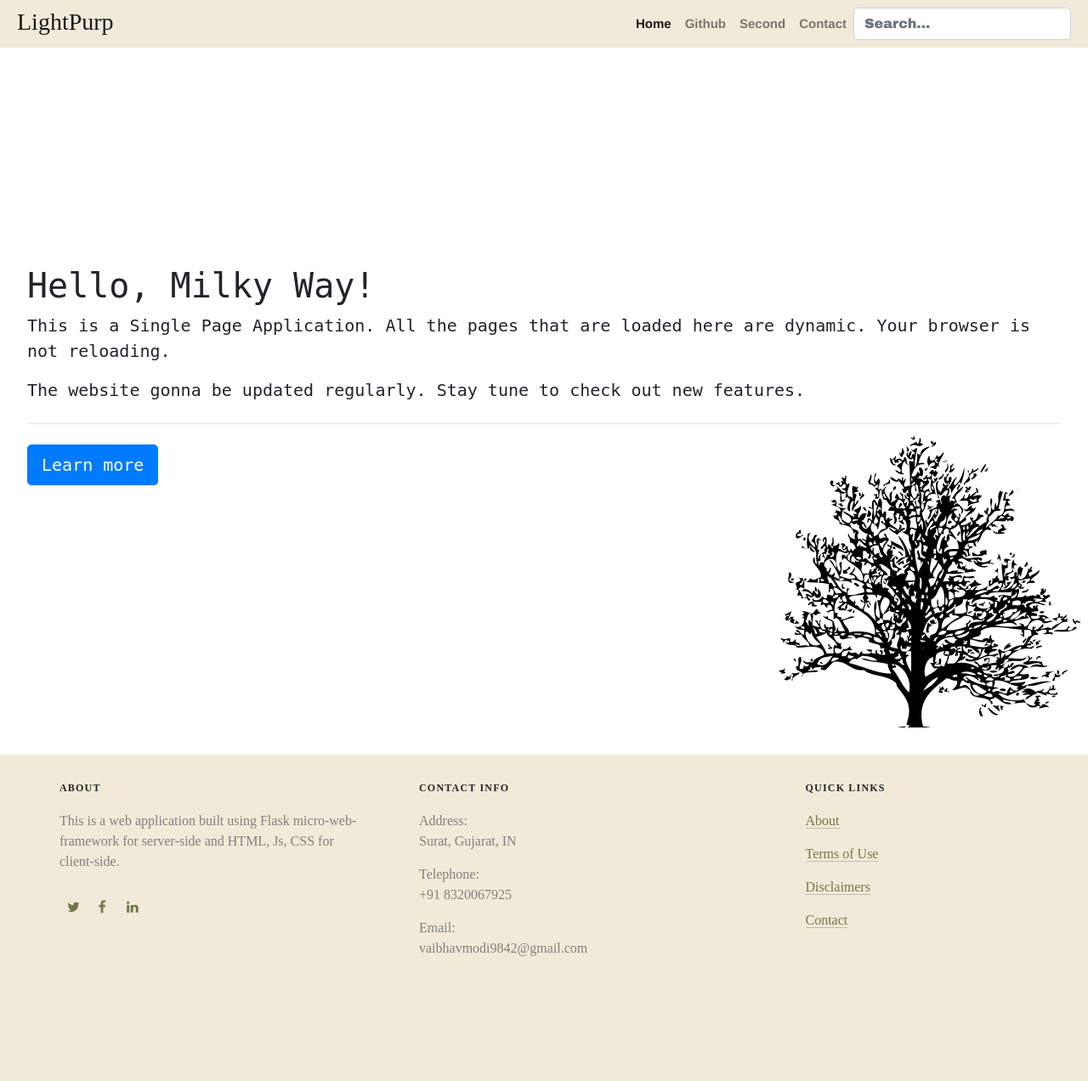
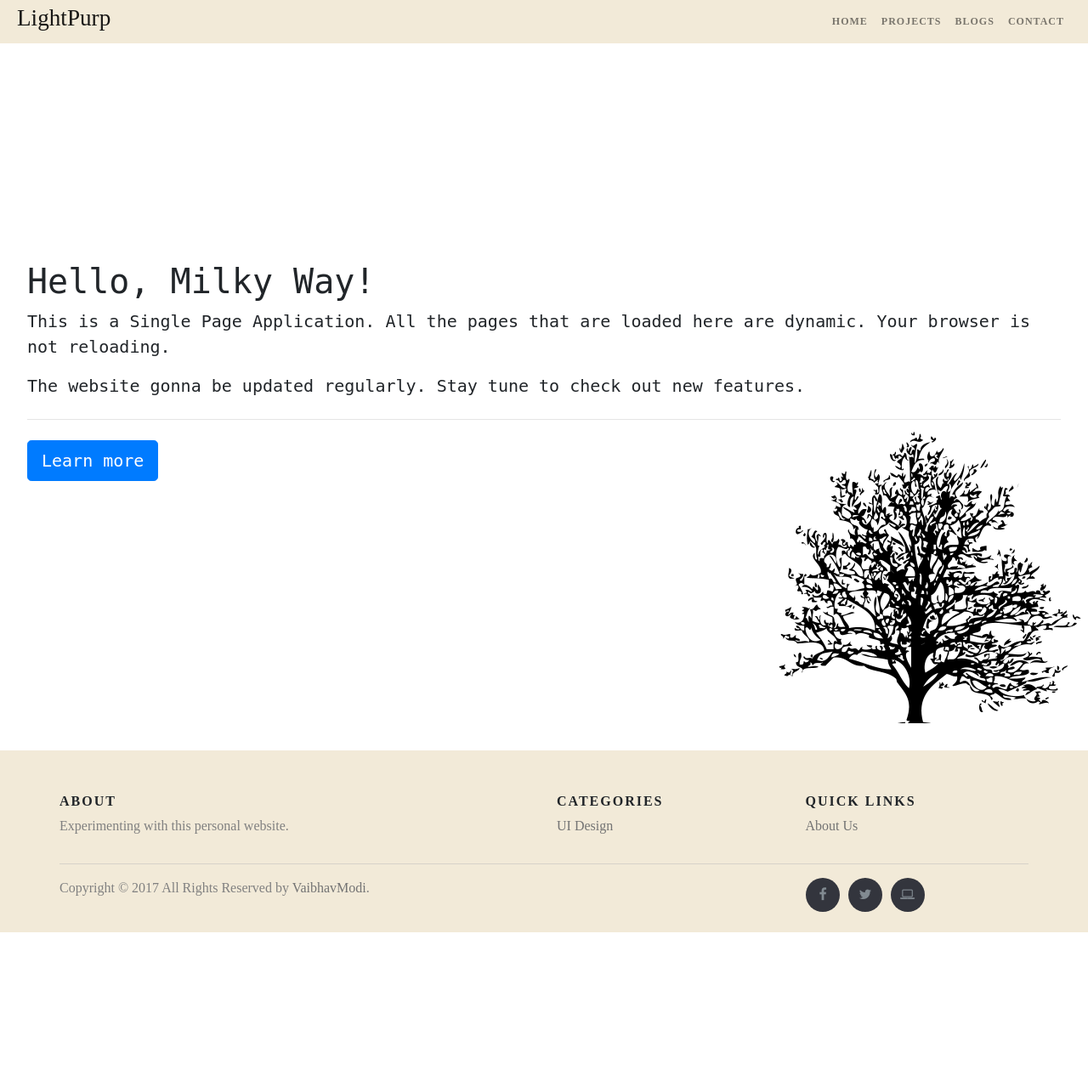
Before and after one commit to VaibhavModi/Flask_SPA, a Flask app: page / in a window 1280 px wide. Shown: the whole page at 85% size. After the commit the page ends 1097 px from the top, so only its background shows below. Run offline with Flask 2, Linux system fonts and the light colour scheme; some libraries are stand-ins or nearby versions.

Commit message:
'Testing'

```diff
--- a/app.py
+++ b/app.py
@@ -23,6 +23,10 @@ def second():
     name = "Second Page"
     return render_template('second.html', name=name)
 
+@app.route('/contact')
+def contact():
+    return render_template('contact.html')
+
 
 if __name__ == '__main__':
     #serve(app, host="0.0.0.0", port=8080)
--- a/static/main.css
+++ b/static/main.css
@@ -1,5 +1,5 @@
 html, body {
-    font-family: "Arial Black";
+    font-family: Nunito;
 }
 .carousel-inner > .item > img { width:100%; height:570px; }
 
@@ -33,13 +33,21 @@ html, body {
 }
 .navbar-brand{
     font-family: "Copperplate Gothic Light";
-    margin-top: 4px;
+    font-size: 1.70rem;
+    display: flex;
+    align-items: center;
 }
-.nav-link {
-    font-weight: bold;
-    font-size: 15px;
-    line-height: 1.4;
-    font-family: 'Helvetica Neue', Helvetica, Arial, sans-serif;
+
+.navbar-nav {
+    font-size: 12px;
+    font-weight: bolder;
+    letter-spacing: 1px;
+    text-transform: uppercase;
+}
+
+.navbar .container{
+    width: 100%;
+    white-space: nowrap;
 }
 
 .container {
@@ -57,73 +65,203 @@ html, body {
     padding:0;
 }
 
-#content{
-    min-height: calc(100vh - 40px);
+
+
+.site-footer
+{
+    background-color:#F2EAD8;
+    padding:45px 0 20px;
+    font-size:15px;
+    line-height:24px;
+    color:#737373;
 }
-
-.site-footer {
-    background-color: #F2EAD8 !important;
-    padding: 2em 0;
-    border-top: #eee;
+.site-footer p{
+    color: #808080;
+    font-size: medium;
 }
-
-.site-footer p:last-child {
-    margin-bottom: 0;
+.site-footer hr
+{
+    border-top-color:#bbb;
+    opacity:0.5
 }
-
-.site-footer a {
-    color: #71774b;
-    border-bottom: 1px solid rgba(0, 0, 0, 0.2);
+.site-footer hr.small
+{
+    margin:20px 0
 }
-
-.site-footer a:hover {
-    color: #000;
-    border-bottom: 1px solid rgba(0, 0, 0, 0.2);
-}
-
-.site-footer h3 {
-    font-size: 12px;
-    margin-bottom: 20px;
-    text-transform: uppercase;
-    letter-spacing: .1em;
+.site-footer h6
+{
+    color:#212529;
+    font-size:16px;
+    text-transform:uppercase;
+    margin-top:5px;
+    letter-spacing:2px;
     font-weight: bold;
 }
-
-.site-footer .footer-link li {
-    line-height: 1.5;
-    margin-bottom: 15px;
+.site-footer a
+{
+    color:#737373;
 }
-
-.site-footer hr {
-    width: 100%;
+.site-footer a:hover
+{
+    color:#3366cc;
+    text-decoration:none;
 }
-
-.footer-social a {
-    line-height: 0;
-    border-radius: 50%;
-    margin: 0 5px 5px 0;
-    border: 1px solid rgba(255, 255, 255, 0.1);
-    width: 30px;
-    height: 30px;
-    text-align: center;
-    display: inline-block;
+.footer-links
+{
+    padding-left:0;
+    list-style:none
 }
-
-.footer-social a:hover {
-    background: #fff;
-    border-color: #fff;
-    color: #000;
+.footer-links li
+{
+    display:block
+}
+.footer-links a
+{
+    color:#737373;
+    font-size: medium;
+}
+.footer-links a:active,.footer-links a:focus,.footer-links a:hover
+{
+    color:#3366cc;
+    text-decoration:none;
+}
+.footer-links.inline li
+{
+    display:inline-block
+}
+.site-footer .social-icons
+{
+    text-align:right
+}
+.site-footer .social-icons a
+{
+    width:40px;
+    height:40px;
+    line-height:40px;
+    margin-left:6px;
+    margin-right:0;
+    border-radius:100%;
+    background-color:#33353d
+}
+.copyright-text
+{
+    margin:0
+}
+@media (max-width:991px)
+{
+    .site-footer [class^=col-]
+    {
+        margin-bottom:30px
+    }
+}
+@media (max-width:767px)
+{
+    .site-footer
+    {
+        padding-bottom:0
+    }
+    .site-footer .copyright-text,.site-footer .social-icons
+    {
+        text-align:center
+    }
+}
+.social-icons
+{
+    padding-left: 0;
+    padding-right: 34%;
+    margin-bottom:0;
+    list-style:none
+}
+.social-icons li
+{
+    display:inline-block;
+    margin-bottom:4px
+}
+.social-icons li.title
+{
+    margin-right:15px;
+    text-transform:uppercase;
+    color:#96a2b2;
+    font-weight:700;
+    font-size:13px
+}
+.social-icons a{
+    background-color:#eceeef;
+    color:#818a91;
+    font-size:16px;
+    display:inline-block;
+    line-height:44px;
+    width:44px;
+    height:44px;
+    text-align:center;
+    margin-right:8px;
+    border-radius:100%;
+    -webkit-transition:all .2s linear;
+    -o-transition:all .2s linear;
+    transition:all .2s linear
+}
+.social-icons a:active,.social-icons a:focus,.social-icons a:hover
+{
+    color:#fff;
+    background-color:#29aafe
+}
+.social-icons.size-sm a
+{
+    line-height:34px;
+    height:34px;
+    width:34px;
+    font-size:14px
+}
+.social-icons a.facebook:hover
+{
+    background-color:#3b5998
+}
+.social-icons a.twitter:hover
+{
+    background-color:#00aced
+}
+.social-icons a.linkedin:hover
+{
+    background-color:#007bb6
+}
+.social-icons a.dribbble:hover
+{
+    background-color:#ea4c89
+}
+@media (max-width:767px)
+{
+    .social-icons li.title
+    {
+        display:block;
+        margin-right:0;
+        font-weight:600;
+        align-content: center !important;
+    }
+    .site-footer{
+        text-align: center !important;
+    }
+    .text-justify{
+        text-align: center;
+    }
 }
 
 
-#footer{
-    font-family: "Microsoft YaHei UI" !important;
-    background-color: #f2f2f2;
 
-}
-.footer-link{
-    color: #808080;
-}
-#footer-about{
-    color: #808080;
-}
+/*background-color: #f2f2f2;*/
+
+
+
+.site-section {
+    padding: 2.5em 0; }
+@media (min-width: 768px) {
+    .site-section {
+        padding: 5em 0; } }
+.site-section.site-section-sm {
+    padding: 4em 0; }
+
+.entry2 h2 {
+    font-size: 24px;
+    margin-bottom: 30px;
+    font-weight: 700; }
+.entry2 h2 a {
+    color: #000; }
--- a/static/main.js
+++ b/static/main.js
@@ -21,7 +21,9 @@
 
 window.onhashchange = newroutetest;
 
-$( document ).ready(newroutetest())
+$( document ).ready(function(){
+    newroutetest()
+})
 
 
 function newroutetest(){
--- a/templates/index.html
+++ b/templates/index.html
@@ -11,8 +11,35 @@
 </head>
 
 <body id="body">
+<header role="banner">
+<nav class="navbar navbar-expand-lg navbar-light fixed-top" id="mainNav">
+    <div class="container-fluid">
+        <h3><a class="navbar-brand" href="/#home">LightPurp</a></h3>
+        <button class="navbar-toggler navbar-toggler-right" type="button" data-toggle="collapse" data-target="#navbarResponsive" aria-controls="navbarResponsive" aria-expanded="false" aria-label="Toggle navigation">
+            Menu
+            <i class="fas fa-bars"></i>
+        </button>
+        <div class="collapse navbar-collapse" id="navbarResponsive">
+            <ul class="navbar-nav ml-auto">
+                <li class="nav-item">
+                    <a class="nav-link" href="/#home">Home</a>
+                </li>
+                <li class="nav-item">
+                    <a class="nav-link" href="/#second">Projects</a>
+                </li>
+                <li class="nav-item">
+                    <a class="nav-link" href="/#">Blogs</a>
+                </li>
+                <li class="nav-item">
+                    <a class="nav-link" href="/#contact">Contact</a>
+                </li>
+            </ul>
+        </div>
+    </div>
+</nav>
+</header>
 
-<header role="banner">
+<!--<header role="banner">
     <nav class="navbar navbar-expand-lg navbar-light bg-light">
         <div class="container-fluid">
             <a class="navbar-brand" href="/#"><h3>LightPurp</h3></a>
@@ -32,69 +59,68 @@
                         <a class="nav-link" href="/#second">Second</a>
                     </li>
 
-                    <!--<li class="nav-item dropdown">
+                    <li class="nav-item dropdown">
                         <a class="nav-link dropdown-toggle" href="classes.html" id="dropdown04" data-toggle="dropdown" aria-haspopup="true" aria-expanded="false">Classes</a>
                         <div class="dropdown-menu" aria-labelledby="dropdown04">
                             <a class="dropdown-item" href="classes.html"></a>
                             <a class="dropdown-item" href="classes.html"></a>
                             <a class="dropdown-item" href="classes.html"></a>
                         </div>
-                    </li>-->
+                    </li>
 
                     <li class="nav-item">
                         <a class="nav-link" href="#footer">Contact</a>
                     </li>
                 </ul>
-                <div class="navbar-nav ml-auto">
-                    <form method="post" class="search-form">
-                        <span class="icon ion ion-search"></span>
-                        <input type="text" class="form-control" placeholder="Search...">
-                    </form>
-                </div>
+
             </div>
             </div>
         </div>
     </nav>
-</header>
+</header>-->
 <!-- END header -->
 
 <div id="content"></div>
     <!--Footer-->
-    <footer class="site-footer" role="contentinfo" id="footer">
+<!-- Site footer -->
+<footer class="site-footer" id="footer">
     <div class="container">
-            <div class="row mb-5">
-                <div class="col-md-4 mb-5">
-                    <h3>About</h3>
-                    <p class="mb-4" id="footer-about">This is a web application built using Flask micro-web-framework for server-side and HTML, Js, CSS for client-side.</p>
-                    <ul class="list-unstyled footer-link d-flex footer-social">
-                        <li><a href="https://twitter.com/vaibhavmodir" target="_blank" class="p-2"><span class="fa fa-twitter"></span></a></li>
-                        <li><a href="#" class="p-2"><span class="fa fa-facebook"></span></a></li>
-                        <li><a href="#" class="p-2"><span class="fa fa-linkedin"></span></a></li>
-                        <li><a href="" class="p-2"><span></span></a></li>
-                    </ul>
+        <div class="row">
+            <div class="col-sm-12 col-md-6">
+                <h6>About</h6>
+                <p class="text-justify">Experimenting with this personal website.</p>
+            </div>
 
-                </div>
-                <div class="col-md-5 mb-5 pl-md-5">
-                    <h3>Contact Info</h3>
-                    <ul class="list-unstyled footer-link">
-                        <li class="d-block">
-                            <span class="d-block">Address:</span>
-                            <span >Surat, Gujarat, IN</span></li>
-                        <li class="d-block"><span class="d-block">Telephone:</span><span >+91 8320067925</span></li>
-                        <li class="d-block"><span class="d-block">Email:</span><span >vaibhavmodi9842@gmail.com</span></li>
+            <div class="col-xs-6 col-md-3">
+                <h6>Categories</h6>
+                <ul class="footer-links">
+                    <li><a href="#">UI Design</a></li>
                 </ul>
             </div>
-                <div class="col-md-3 mb-5">
-                    <h3>Quick Links</h3>
-                    <ul class="list-unstyled footer-link">
-                        <li><a href="#">About</a></li>
-                        <li><a href="#">Terms of Use</a></li>
-                        <li><a href="#">Disclaimers</a></li>
-                        <li><a href="#">Contact</a></li>
+
+            <div class="col-xs-6 col-md-3">
+                <h6>Quick Links</h6>
+                <ul class="footer-links">
+                    <li><a href="#">About Us</a></li>
                 </ul>
             </div>
-                <div class="col-md-3">
+        </div>
+        <hr>
+    </div>
+    <div class="container">
+        <div class="row">
+            <div class="col-md-8 col-sm-6 col-xs-12">
+                <p class="copyright-text">Copyright &copy; 2017 All Rights Reserved by
+                    <a href="https://github.com/VaibhavModi" target="_blank">VaibhavModi</a>.
+                </p>
+            </div>
 
+            <div class="col-md-4 col-sm-6 col-xs-12">
+                <ul class="social-icons">
+                    <li><a class="facebook" href="#"><i class="fa fa-facebook"></i></a></li>
+                    <li><a class="twitter" href="#"><i class="fa fa-twitter"></i></a></li>
+                    <li><a class="linkedin" href="#"><i class="fa fa-laptop"></i></a></li>
+                </ul>
             </div>
         </div>
     </div>
```
Also changed, not shown: templates/contact.html (added, +61 -0 lines), templates/second.html (+37 -1 lines), static/img/Adobe-Acrobat-Logo.jpg (added), static/img/Adobe.png (added), static/img/medical-logo.jpg (added), static/img/ss.png (added), static/img/sudoku.jpg (added), static/img/sudoku.png (added). Lines whose indentation alone changed are shown as unchanged.
